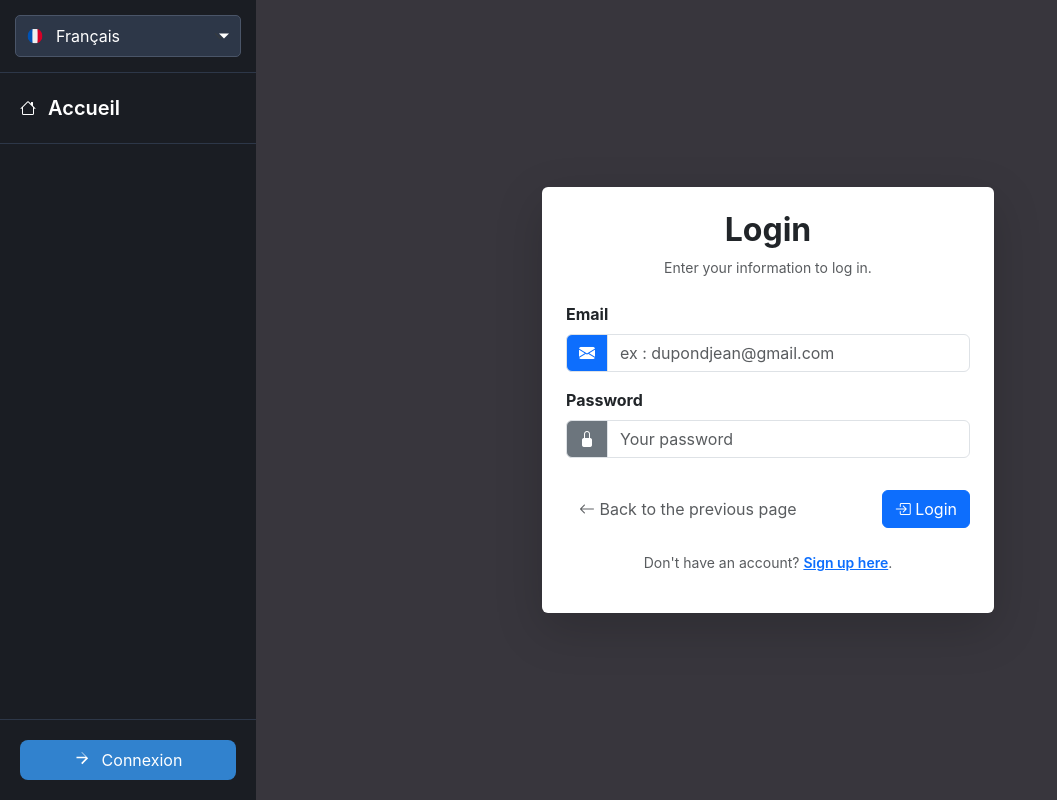
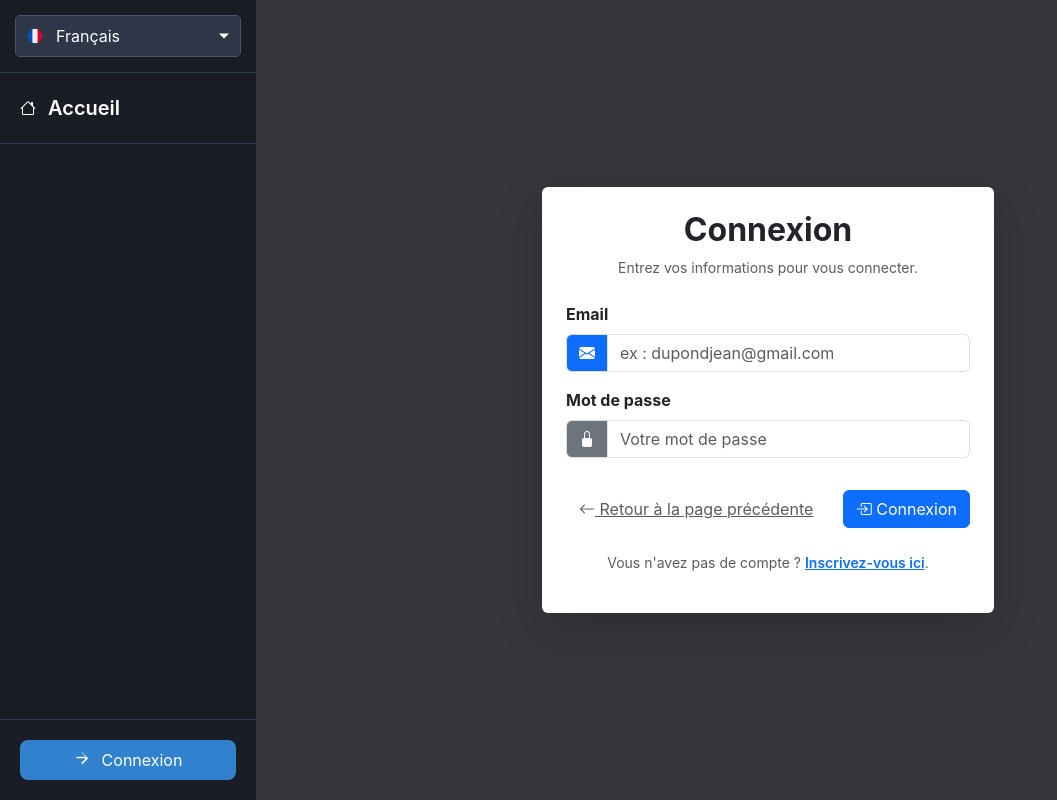
Before and after one commit to msermet/projet-jtekt, a PHP site: page /connexion in a window 1280 px wide. Shown: the whole page, without its empty margins (0-1057 px from the left). Run offline with PHP 8.4, Linux system fonts and the light colour scheme.

Commit message:
traduction ok

```diff
--- a/public/lang.php
+++ b/public/lang.php
@@ -76,6 +76,35 @@ return [
         'errorQuantityPositive' => 'La quantité doit être un nombre strictement positif.',
         'errorFieldsRequired' => 'Tous les champs doivent être remplis avant d\'ajouter une nouvelle ligne.',
         'errorFieldsRequiredBeforeSave' => 'Tous les champs doivent être remplis correctement avant d\'enregistrer.',
+        // Connexion
+        'enterInfoToLogin' => 'Entrez vos informations pour vous connecter.',
+        'registrationSuccess' => 'Inscription réussie.',
+        'mustBeLoggedIn' => 'Vous devez être connecté pour accéder à cette page.',
+        'email' => 'Email',
+        'password' => 'Mot de passe',
+        'passwordPlaceholder' => 'Votre mot de passe',
+        'backToPrevious' => 'Retour à la page précédente',
+        'noAccount' => 'Vous n\'avez pas de compte ?',
+        'signUpHere' => 'Inscrivez-vous ici',
+        // Inscription
+        'createAccount' => 'Créer un compte',
+        'fillInfoToCreate' => 'Remplissez les informations pour créer un compte.',
+        'firstName' => 'Prénom',
+        'firstNamePlaceholder' => 'ex : Jean',
+        'lastName' => 'Nom',
+        'lastNamePlaceholder' => 'ex : Dupond',
+        'emailPlaceholder' => 'ex : dupondjean@gmail.com',
+        'viewPasswordRequirements' => 'Voir les exigences du mot de passe',
+        'passwordRequirements' => 'Exigences du mot de passe',
+        'passwordMinLength' => 'Minimum 8 caractères',
+        'passwordUpperLower' => 'Au moins une majuscule et une minuscule',
+        'passwordNumber' => 'Au moins un chiffre',
+        'passwordSpecialChar' => 'Au moins un caractère spécial',
+        'confirmPassword' => 'Confirmer le mot de passe',
+        'confirmPasswordPlaceholder' => 'Confirmez votre mot de passe',
+        'signUp' => 'S\'inscrire',
+        'alreadyHaveAccount' => 'Vous avez déjà un compte ?',
+        'logInHere' => 'Connectez-vous ici',
     ],
     'en' => [
         'title' => 'Production - JTEKT',
@@ -153,5 +182,34 @@ return [
         'errorQuantityPositive' => 'Quantity must be a strictly positive number.',
         'errorFieldsRequired' => 'All fields must be filled before adding a new line.',
         'errorFieldsRequiredBeforeSave' => 'All fields must be filled out correctly before saving.',
+        // Connexion
+        'enterInfoToLogin' => 'Enter your information to log in.',
+        'registrationSuccess' => 'Registration successful.',
+        'mustBeLoggedIn' => 'You must be logged in to access this page.',
+        'email' => 'Email',
+        'password' => 'Password',
+        'passwordPlaceholder' => 'Your password',
+        'backToPrevious' => 'Back to the previous page',
+        'noAccount' => 'Don\'t have an account?',
+        'signUpHere' => 'Sign up here',
+        // Inscription
+        'createAccount' => 'Create an Account',
+        'fillInfoToCreate' => 'Fill in the information to create a new account.',
+        'firstName' => 'First Name',
+        'firstNamePlaceholder' => 'ex: John',
+        'lastName' => 'Last Name',
+        'lastNamePlaceholder' => 'ex: Smith',
+        'emailPlaceholder' => 'ex: johnsmith@gmail.com',
+        'viewPasswordRequirements' => 'View password requirements',
+        'passwordRequirements' => 'Password Requirements',
+        'passwordMinLength' => 'Minimum 8 characters',
+        'passwordUpperLower' => 'At least one uppercase and one lowercase letter',
+        'passwordNumber' => 'At least one number',
+        'passwordSpecialChar' => 'At least one special character',
+        'confirmPassword' => 'Confirm Password',
+        'confirmPasswordPlaceholder' => 'Confirm your password',
+        'signUp' => 'Sign Up',
+        'alreadyHaveAccount' => 'Already have an account?',
+        'logInHere' => 'Log in here',
     ]
 ];
--- a/src/UserStory/AjouterPatternJour.php
+++ b/src/UserStory/AjouterPatternJour.php
@@ -52,6 +52,10 @@ class AjouterPatternJour
                 throw new \Exception("Le besoin à l'index $index doit être un nombre strictement positif.");
             }
 
+            if ($besoin == $relicatArray[$index]) {
+                throw new \Exception("Le besoin et le relicat à l'index $index ne doivent pas être identiques.");
+            }
+
             $existingProduit = $this->entityManager->getRepository(Produit::class)->findOneBy(['sebango' => $sebango]);
 
             if ($existingProduit === null) {
@@ -69,6 +73,7 @@ class AjouterPatternJour
             $patternJour->setSebango($sebango);
             $patternJour->setBesoin($besoin);
             $patternJour->setRelicat($relicatArray[$index]);
+            $patternJour->setProduit($existingProduit);
 
             $this->entityManager->persist($patternJour);
         }
--- a/src/UserStory/AjouterPatternMois.php
+++ b/src/UserStory/AjouterPatternMois.php
@@ -67,6 +67,7 @@ class AjouterPatternMois
             $patternMois->setSebango($sebango);
             $patternMois->setQuantite($quantite);
             $patternMois->setAnnee($annee);
+            $patternMois->setProduit($existingProduit);
 
             $this->entityManager->persist($patternMois);
         }
--- a/views/View_Login.php
+++ b/views/View_Login.php
@@ -1,12 +1,18 @@
 <?php
+if (!isset($t)) {
+    $translations = include 'lang.php';
+    $lang = $_SESSION['lang'] ?? 'fr';
+    $t = $translations[$lang];
+}
+
 $inscriptionMessage = '';
 if (isset($_GET['inscription']) && $_GET['inscription'] === 'succeed') {
-    $inscriptionMessage = 'Registration successful.';
+    $inscriptionMessage = $t['registrationSuccess'];
 }
 
 $connexionMessage = '';
 if (isset($_GET['erreur']) && $_GET['erreur'] === 'connexion') {
-    $connexionMessage = 'You must be logged in to access this page.';
+    $connexionMessage = $t['mustBeLoggedIn'];
 }
 ?>
 
@@ -17,8 +23,8 @@ if (isset($_GET['erreur']) && $_GET['erreur'] === 'connexion') {
                 <div class="card-body p-4">
                     <!-- Titre principal -->
                     <div class="text-center mb-4">
-                        <h2 class="fw-bold">Login</h2>
-                        <p class="text-muted small">Enter your information to log in.</p>
+                        <h2 class="fw-bold"><?= $t['login'] ?></h2>
+                        <p class="text-muted small"><?= $t['enterInfoToLogin'] ?></p>
                     </div>
 
                     <!-- Messages d'erreur et de succès -->
@@ -26,7 +32,7 @@ if (isset($_GET['erreur']) && $_GET['erreur'] === 'connexion') {
                         <div class="alert alert-danger alert-dismissible fade show" role="alert">
                             <i class="bi bi-exclamation-triangle-fill"></i>
                             <?php echo htmlspecialchars($error); ?>
-                            <button type="button" class="btn-close" data-bs-dismiss="alert" aria-label="Close"></button>
+                            <button type="button" class="btn-close" data-bs-dismiss="alert" aria-label="<?= $t['close'] ?>"></button>
                         </div>
                     <?php endif; ?>
 
@@ -34,7 +40,7 @@ if (isset($_GET['erreur']) && $_GET['erreur'] === 'connexion') {
                         <div class="alert alert-success alert-dismissible fade show" role="alert">
                             <i class="bi bi-check-circle-fill"></i>
                             <?php echo htmlspecialchars($inscriptionMessage); ?>
-                            <button type="button" class="btn-close" data-bs-dismiss="alert" aria-label="Close"></button>
+                            <button type="button" class="btn-close" data-bs-dismiss="alert" aria-label="<?= $t['close'] ?>"></button>
                         </div>
                     <?php endif; ?>
 
@@ -42,7 +48,7 @@ if (isset($_GET['erreur']) && $_GET['erreur'] === 'connexion') {
                         <div class="alert alert-warning alert-dismissible fade show" role="alert">
                             <i class="bi bi-info-circle-fill"></i>
                             <?php echo htmlspecialchars($connexionMessage); ?>
-                            <button type="button" class="btn-close" data-bs-dismiss="alert" aria-label="Close"></button>
+                            <button type="button" class="btn-close" data-bs-dismiss="alert" aria-label="<?= $t['close'] ?>"></button>
                         </div>
                     <?php endif; ?>
 
@@ -50,7 +56,7 @@ if (isset($_GET['erreur']) && $_GET['erreur'] === 'connexion') {
                     <form method="POST" action="">
                         <!-- Email -->
                         <div class="mb-3">
-                            <label for="email" class="form-label fw-bold">Email</label>
+                            <label for="email" class="form-label fw-bold"><?= $t['email'] ?></label>
                             <div class="input-group">
                                 <span class="input-group-text bg-primary text-white">
                                     <i class="bi bi-envelope-fill"></i>
@@ -61,22 +67,22 @@ if (isset($_GET['erreur']) && $_GET['erreur'] === 'connexion') {
 
                         <!-- Mot de passe -->
                         <div class="mb-3">
-                            <label for="password" class="form-label fw-bold">Password</label>
+                            <label for="password" class="form-label fw-bold"><?= $t['password'] ?></label>
                             <div class="input-group">
                                 <span class="input-group-text bg-secondary text-white">
                                     <i class="bi bi-lock-fill"></i>
                                 </span>
-                                <input type="password" name="password" id="password" class="form-control" placeholder="Your password" required>
+                                <input type="password" name="password" id="password" class="form-control" placeholder="<?= $t['passwordPlaceholder'] ?>" required>
                             </div>
                         </div>
 
                         <!-- Boutons -->
                         <div class="d-flex justify-content-between align-items-center pt-3">
-                            <a href="/" class="btn btn-link text-decoration-none text-muted">
-                                <i class="bi bi-arrow-left"></i> Back to the previous page
+                            <a href="/" class="btn btn-link text-muted">
+                                <i class="bi bi-arrow-left"></i> <?= $t['backToPrevious'] ?>
                             </a>
                             <button type="submit" class="btn btn-primary">
-                                <i class="bi bi-box-arrow-in-right"></i> Login
+                                <i class="bi bi-box-arrow-in-right"></i> <?= $t['login'] ?>
                             </button>
                         </div>
                     </form>
@@ -84,7 +90,7 @@ if (isset($_GET['erreur']) && $_GET['erreur'] === 'connexion') {
                     <!-- Lien d'inscription -->
                     <div class="pt-4 text-center">
                         <p class="small text-muted">
-                            Don't have an account? <a href="/creationcompte" class="fw-semibold link-primary">Sign up here</a>.
+                            <?= $t['noAccount'] ?> <a href="/creationcompte" class="fw-semibold link-primary"><?= $t['signUpHere'] ?></a>.
                         </p>
                     </div>
                 </div>
```
Also changed, not shown: views/View_CreateAccount.php (+31 -23 lines).
